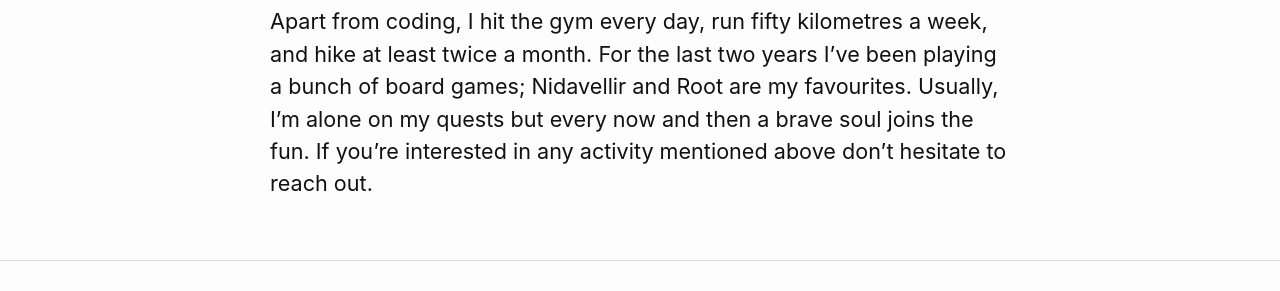
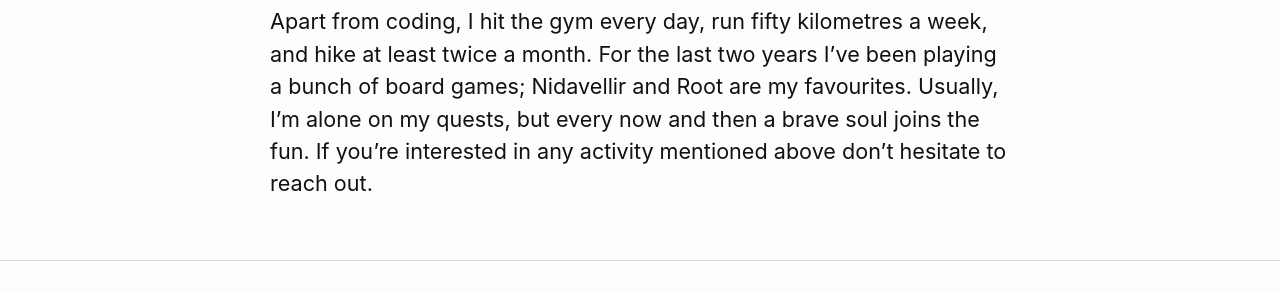
Before and after one commit to MasterMedo/mastermedo.github.io, a Jekyll site: the page built from about.md, in a window 1280 px wide. Shown: the part 855-1146 px from the top of the page. Built offline with Jekyll 4.4.1, drawn with Linux system fonts in a browser that asks for light colours.

Commit message:
fix typo

```diff
--- a/about.md
+++ b/about.md
@@ -10,5 +10,5 @@ In my free time I code terminal clients, build websites, attend coding competiti
 
 Apart from coding, I hit the gym every day, run fifty kilometres a week, and hike at least twice a month.
 For the last two years I've been playing a bunch of board games; Nidavellir and Root are my favourites.
-Usually, I'm alone on my quests but every now and then a brave soul joins the fun.
+Usually, I'm alone on my quests, but every now and then a brave soul joins the fun.
 If you're interested in any activity mentioned above don't hesitate to reach out.
```
